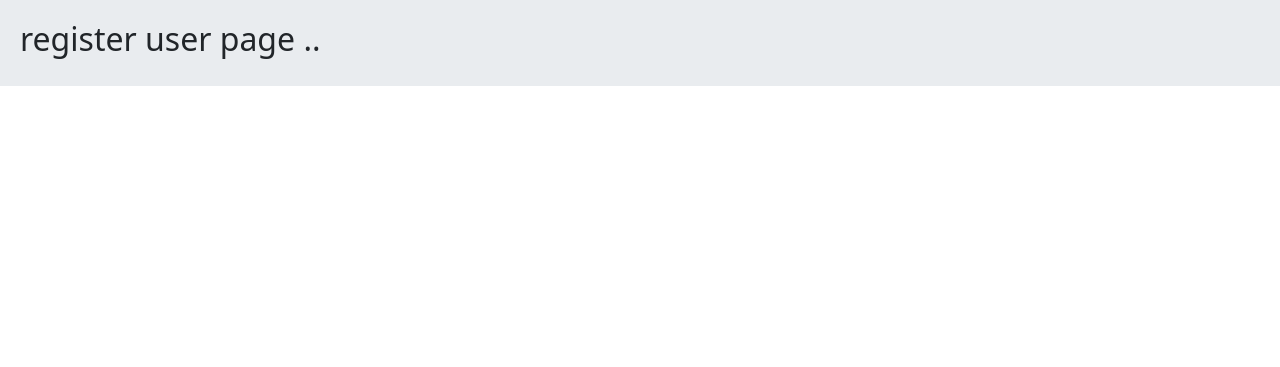
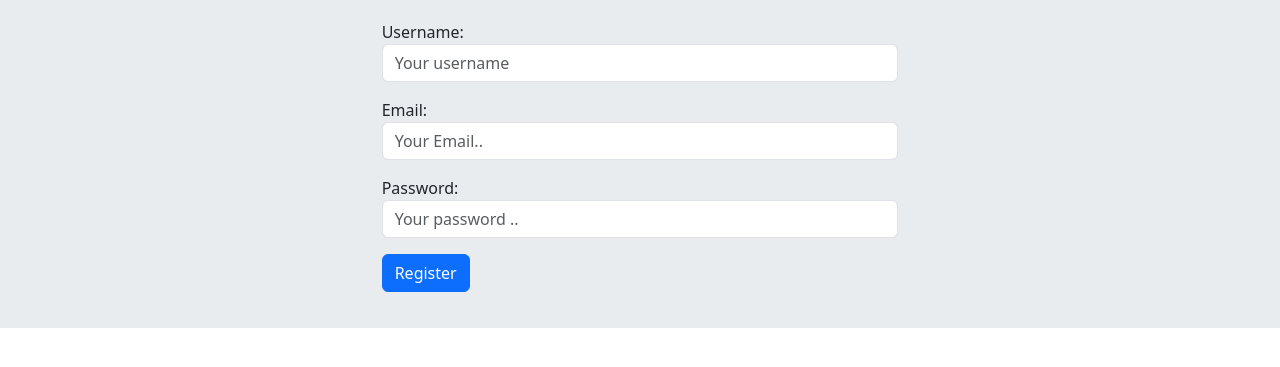
Before and after one commit to daryoushjamshidi8080/social-network, a Django app: page /account/register/ in a window 1280 px wide. Shown: the part 56-423 px from the top of the page. Run offline with Django 5.2, Linux system fonts and the light colour scheme.

Commit message:
create form for register and set style for forms

```diff
--- /dev/null
+++ b/project/account/forms.py
@@ -0,0 +1,10 @@
+from django import forms
+
+
+class UserRegistrationForm(forms.Form):
+    username = forms.CharField(
+        widget=forms.TextInput(attrs={'class': 'form-control', 'placeholder': 'Your username'}))
+    email = forms.EmailField(widget=forms.EmailInput(
+        attrs={'class': 'form-control', 'placeholder': 'Your Email..'}))
+    password = forms.CharField(
+        widget=forms.PasswordInput(attrs={'class': 'form-control', 'placeholder': 'Your password ..'}))
--- a/project/account/templates/account/register.html
+++ b/project/account/templates/account/register.html
@@ -7,7 +7,13 @@
 
 
 {% block content %}
+    <div class=" d-flex justify-content-center align-items-center">
+        <form action="" method="post" class="col-md-5">
+            {% csrf_token %}
+            {{ form.as_p }}
+            <input type="submit" class="btn btn-primary" value="Register">
+        </form>
+    </div>
 
-<h2>register user page .. </h2>
 
 {% endblock %}
--- a/project/account/views.py
+++ b/project/account/views.py
@@ -1,10 +1,13 @@
 from django.shortcuts import render
 from django.views import View
+from .forms import UserRegistrationForm
 
 
 class RegisterView(View):
     def get(self, request):
-        return render(request, 'account/register.html')
+        form = UserRegistrationForm()
+
+        return render(request, 'account/register.html', {'form': form})
 
     def post(self, request):
         pass
```
